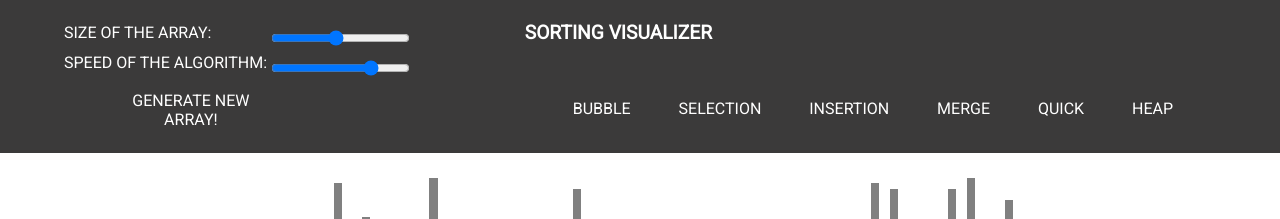
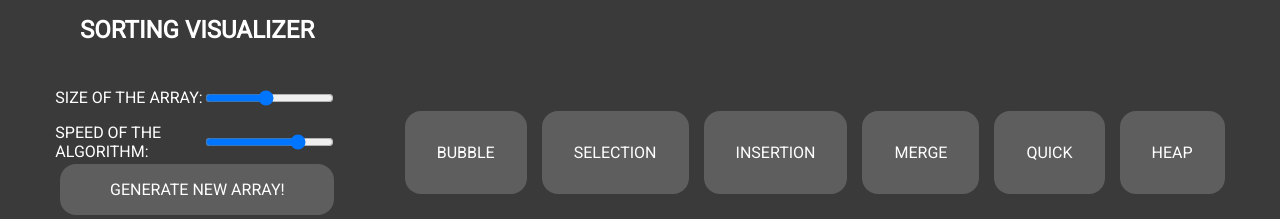
Before and after one commit to jatinkumar-me/sorting-visualizer, a plain HTML site: page index.html in a window 1280 px wide. Shown: the top 219 px of the page. Drawn offline with Linux system fonts and the light colour scheme.

Commit message:
changing styles

```diff
--- a/css/style.css
+++ b/css/style.css
@@ -10,36 +10,46 @@
   text-transform: uppercase;
 }
 h1{
+  color: white;
+  padding: 1rem 5rem;
   font-weight: bold;
-  font-size: larger;
+  font-size: x-large;
+  background-color: #3b3a3a;
+
 }
 
 .algos {
   display: flex;
   flex-wrap: wrap;
   justify-content: space-evenly;
+  align-items: center;
 }
 
 
 nav {
   background-color: #3b3a3a;
   color: white;
-  display: -ms-grid;
+  display: flex;
+  justify-content: space-evenly;
+  /* display: -ms-grid;
   display: grid;
   -ms-grid-columns: 30% 60%;
       grid-template-columns: 30% 60%;
   -webkit-column-gap: 10%;
           column-gap: 10%;
-  padding: 0% 5%;
+  padding: 0% 5%; */
 }
 
 nav .array-inputs {
-  display: -ms-grid;
+  display: flex;
+  flex-direction: column;
+  padding: 1rem 0;
+  /* display: -ms-grid;
   display: grid;
   -ms-grid-columns: 60% 40%;
       grid-template-columns: 60% 40%;
   place-content: center;
-  padding: 5% 0%;
+  padding: 5% 0%; */
 }
 
 nav .array-inputs #a_size {
@@ -51,33 +61,51 @@ nav .array-inputs #a_speed {
 }
 
 nav .array-inputs #a_generate {
-  background-color: transparent;
+  background-color: rgb(94, 94, 94);
+  /* background-color: transparent; */
+  border-radius: 1rem;
   border: none;
   outline: none;
   color: white;
-  padding: 4% 0% 0% 0%;
-  padding-left: 20%;
+  padding: 1rem;
+  /* padding: 4% 0% 0% 0%; */
+  /* padding-left: 20%; */
 }
 
 nav .array-inputs #a_generate:hover {
   cursor: pointer;
+  background-color: rgb(75, 75, 75);
 }
 
 
+.header_right {
+  display: flex;
+  flex-direction: column;
+  justify-content: center;
+}
 
-nav .header_right .nav-heading {
-
-  padding: 3% 0%;
+.containerInput{
+  display: flex;
+  justify-content: space-between;
+  flex-wrap: wrap;
+  align-items: center;
+}
+.containerInput p {
+  max-width: 150px;
 }
 
 
 nav .header_right .algos button {
 
-  background-color: transparent;
+  background-color: rgb(94, 94, 94);
+  border-radius: 1rem;
   border: none;
   color: white;
+  margin-left: 15px;
+  margin-top : 15px;
   outline: none;
-  padding: 5% 0%;
+  /* height: 1rem; */
+  padding: 2rem;
   font-size: medium;
 }
 
@@ -113,10 +141,10 @@ nav .header_right .algos .butt_unselected:hover {
 }
 
 section {
-  display: -ms-grid;
-  display: grid;
-  -ms-grid-columns: 20% 60% 20%;
-      grid-template-columns: 20% 60% 20%;
+  display: flex;
+  justify-content: center;
+  max-width: 1000px;
+  margin: auto;
 }
 
 section #Info_Cont1 {
--- a/index.html
+++ b/index.html
@@ -11,17 +11,24 @@
 <body>
 
     <header>
+        <h1 class="nav-heading">Sorting visualizer</h1>
         <nav>
+
             <div class="array-inputs">
-                <p>Size of the array:</p>
-                <input id="a_size" type="range" min=20 max=150 step=1 value=80>
-                <p>Speed of the algorithm:</p>
-                <input id="a_speed" type="range" min=1 max=5 step=1 value=4>
+
+                <div class="containerInput">
+                    <p>Size of the array:</p>
+                    <input id="a_size" type="range" min=20 max=150 step=1 value=80>
+                </div>
+                <div class="containerInput">
+                    <p>Speed of the algorithm:</p>
+                    <input id="a_speed" type="range" min=1 max=5 step=1 value=4>
+                </div>
                 <button class = "generateButton" id="a_generate">Generate New Array!</button>
             </div>
 
             <div class="header_right">
-                <h1 class="nav-heading">Sorting visualizer</h1>
+
 
                 <div class="algos">
                     <button >Bubble</button>
@@ -38,16 +45,8 @@
 
     <section>
 
-        <div id="Info_Cont1">
-            <p></p>
-        </div>
-
         <div id="array_container">
 
-        </div>
-
-        <div id="Info_Cont2">
-            <p></p>
         </div>
 
     </section>
```
